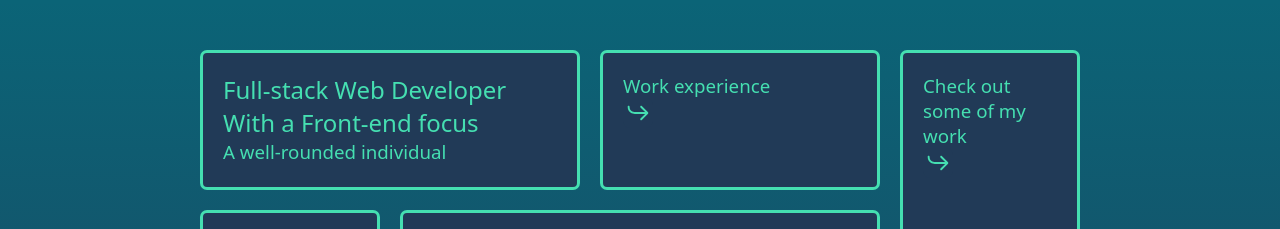
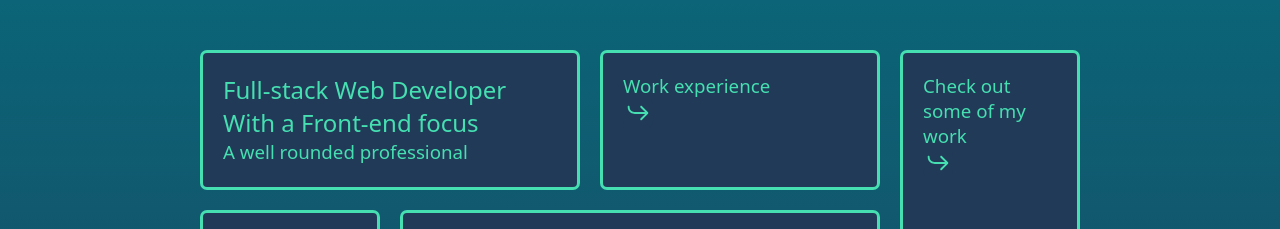
Before and after one commit to Tolsi111/my-website, a Next.js app: page / in a window 1280 px wide. Shown: the top 229 px of the page. Built offline with nearby package versions, Linux system fonts and the light colour scheme.

Commit message:
small text update

```diff
--- a/app/page.jsx
+++ b/app/page.jsx
@@ -61,7 +61,7 @@ export default function Home() {
     <article className={`${styles.title}`}>
       <h1>Full-stack Web Developer</h1>
       <h2>With a Front-end focus</h2>
-      <h3>A well-rounded individual</h3>
+      <h3>A well rounded professional</h3>
     </article>
     <article className={`${styles.experience}`}>
       <h3 className={styles.navigation}>Work experience</h3>
```
